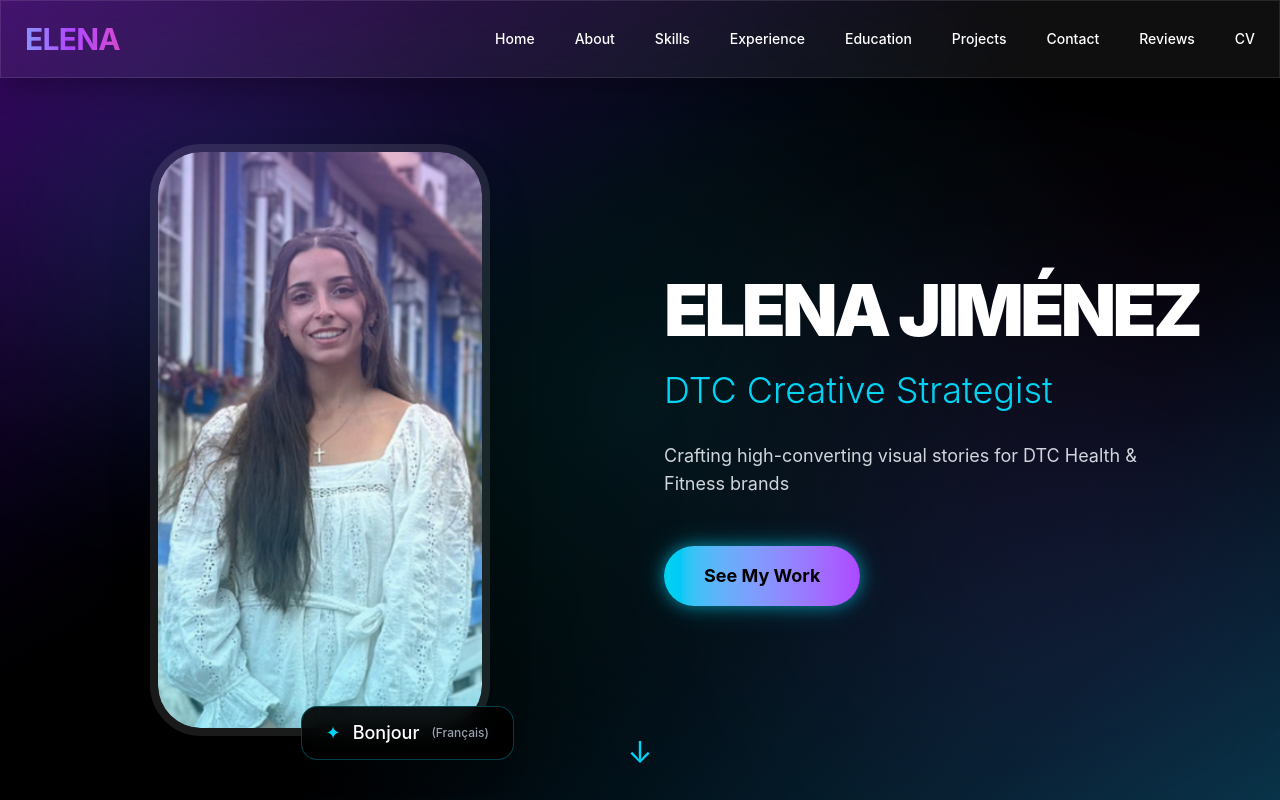
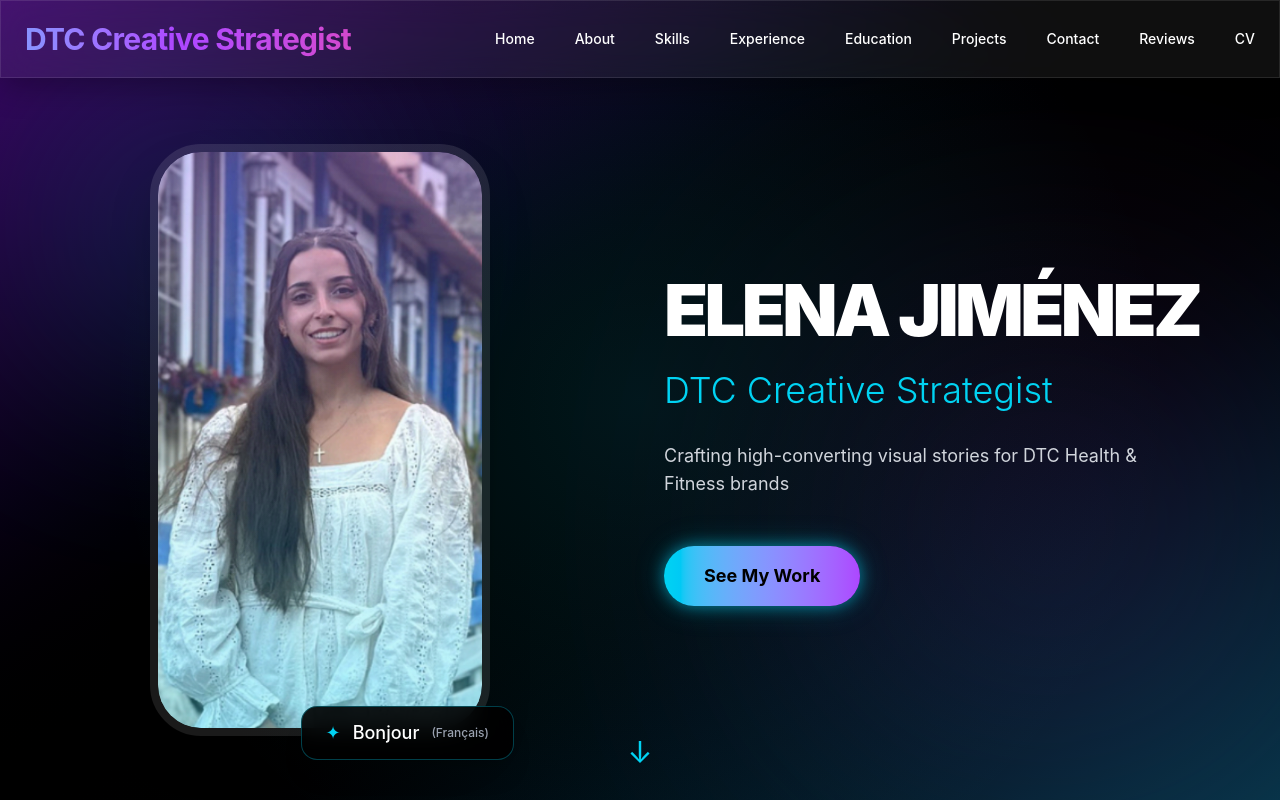
Before and after one commit to vedjadhav2816/Elena-Jimenez-Luis-Portfolio-, a React (Vite) app: page / in a window 1280 px wide. Shown: the top 800 px of the page. Built offline with nearby package versions, Linux system fonts and the light colour scheme.

Commit message:
fix navbar name

```diff
--- a/src/components/Navbar.jsx
+++ b/src/components/Navbar.jsx
@@ -23,7 +23,7 @@ export default function Navbar() {
         {/* Animated Flowing Logo */}
         <a href="/#home" className="text-3xl font-bold tracking-tight relative overflow-hidden">
           <span className="bg-gradient-to-r from-cyan-400 via-purple-500 to-pink-500 bg-clip-text text-transparent bg-[length:200%_200%] animate-flow">
-            ELENA
+             DTC Creative Strategist
           </span>
         </a>
 
```
